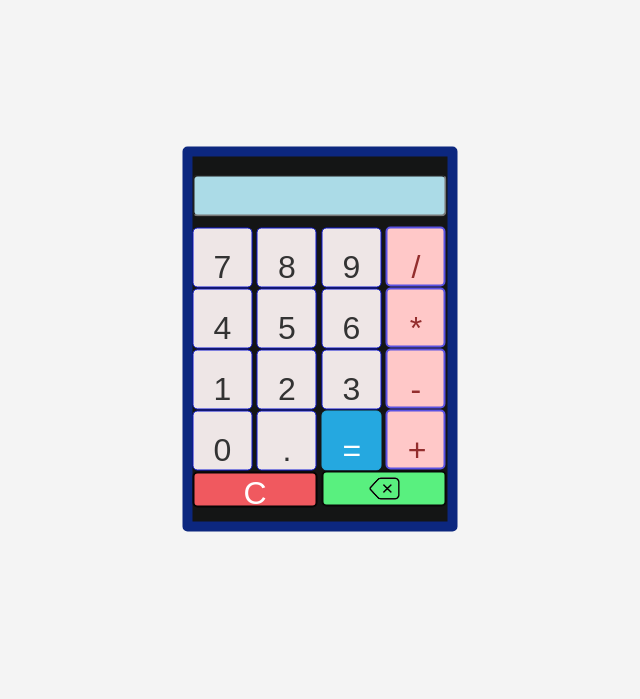
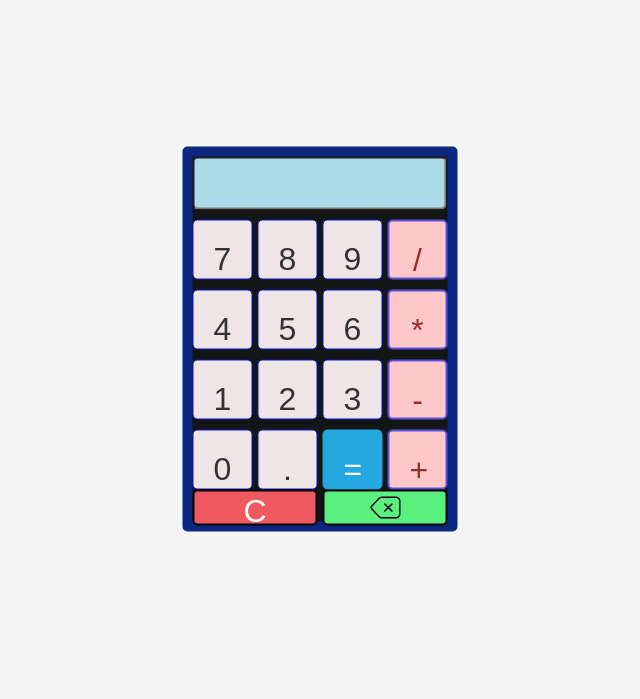
Before and after one commit to HRIDAY-SHINDE/DEVSOC-MODULE-1, a plain HTML site: page index.html in a window 1280 px wide. Shown: the part 101-800 px from the top of the page, without its empty margins (320-960 px from the left). Drawn offline with Linux system fonts and the light colour scheme.

Commit message:
Update index.html

```diff
--- a/index.html
+++ b/index.html
@@ -1,51 +1,49 @@
 <!DOCTYPE html>
 <html lang="en">
+
 <head>
     <meta charset="UTF-8">
     <meta name="viewport" content="width=device-width, initial-scale=1.0">
-    <title>Document</title>
-    <link href="style.css" rel="stylesheet" type="text/css" >
+    <title>Calculator</title>
+    <link rel="stylesheet" href="style.css">
+</head>
 
+<body>
+    <h1 align="center">MODULE 1: CALCULATOR u1</h1>
+    <div class="container">
+        <input type='text' id='result' class='screen' style="text-align: right;">
+        <div class="button-container">
+            <div class="button-row">
+                <input type="button" value="7" class="button" onClick="display('7')">
+                <input type="button" value="8" class="button" onClick="display('8')">
+                <input type="button" value="9" class="button" onClick="display('9')">
+                <input type="button" value="/" class="operator" onClick="display('/')">
+            </div>
+            <div class="button-row">
+                <input type="button" value="4" class="button" onClick="display('4')">
+                <input type="button" value="5" class="button" onClick="display('5')">
+                <input type="button" value="6" class="button" onClick="display('6')">
+                <input type="button" value="*" class="operator" onClick="display('*')">
+            </div>
+            <div class="button-row">
+                <input type="button" value="1" class="button" onClick="display('1')">
+                <input type="button" value="2" class="button" onClick="display('2')">
+                <input type="button" value="3" class="button" onClick="display('3')">
+                <input type="button" value="-" class="operator" onClick="display('-')">
+            </div>
+            <div class="button-row">
+                <input type="button" value="0" class="button" onClick="display('0')">
+                <input type="button" value="." class="button" onClick="display('.')">
+                <input type="button" value="=" class="button equal-sign" onClick="solve()">
+                <input type="button" value="+" class="operator" onClick="display('+')">
+            </div>
+        </div>
+        <div class="button-row">
+            <input type="button" value='C' onclick="clearScreen()" class="clear">
+            <button onclick="back()" class="back"><img src="delete.png" height="30" width="30"></button>
+        </div>
+    </div>
+    <script src="script.js"></script>
+</body>
 
-</head>  <br>
-    <h1 align="center" >MODULE 1 : CALCULATOR</h1>
-<div class="container">
-    <div align:center><br>
-    <input type='text' id='result' class='screen' style="text-align: right;">
-    </div>
-    <div align:right>
-    <input type="button" value="7" class="button" onClick="display('7')"></input>
-    <input type="button" value="8" class="button " onClick="display('8')"></input>
-    <input type="button" value="9" class="button" onClick="display('9')"></input>
-    <input type="button" value="/" class="operator" onClick="display('/')"></input>
-    </div >
-    <div align:center><input type="button" value="4" class="button" onClick="display('4')"></input>
-    <input type="button" value="5" class="button" onClick="display('5')"></input>
-    <input type="button" value="6" class="button" onClick="display('6')"></input>
-    <input type="button" value="*" class="operator" onClick="display('*')"></input>
-    </div>
-    <div align:center>
-    <input type="button" value="1" class="button" onClick="display('1')"></input>
-    <input type="button" value="2" class="button" onClick="display('2')"></input>
-    <input type="button" value="3" class="button" onClick="display('3')"></input>
-    <input type="button" value="-" class="operator" onClick="display('-')"></input>
-    </div>
-    <div align:center>
-    <input type="button" value="0" class="button" onClick="display('0')"></input>
-    <input type="button" value="." class="button" onClick="display('.')"></input>
-    <input type="button" value="=" class="button equal-sign" onClick="solve()"></input>
-    <input type="button" value="+" class="operator" onClick="display('+')"></input>
-    </div>
-    <div>
-    <input type="button" value='C'   onclick="clearScreen()" class="clear" >
-    <button onclick="back()" class="back" ><img src=".\delete.png" height="30" width="30" ></button>
-    </div>
-
-
-
-</div>
-    <script src = "script.js">
-    </script>
-
-</body>
 </html>
```
